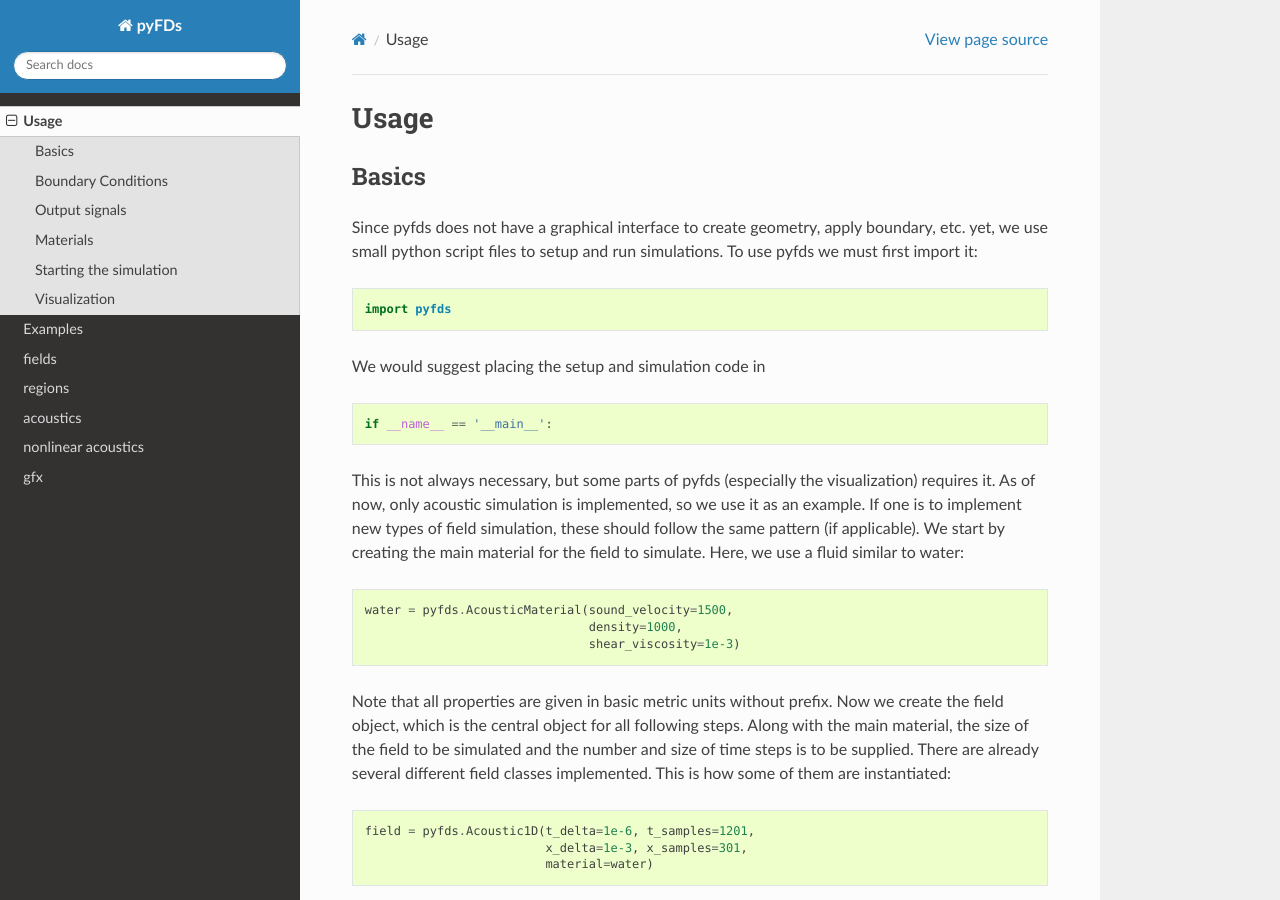
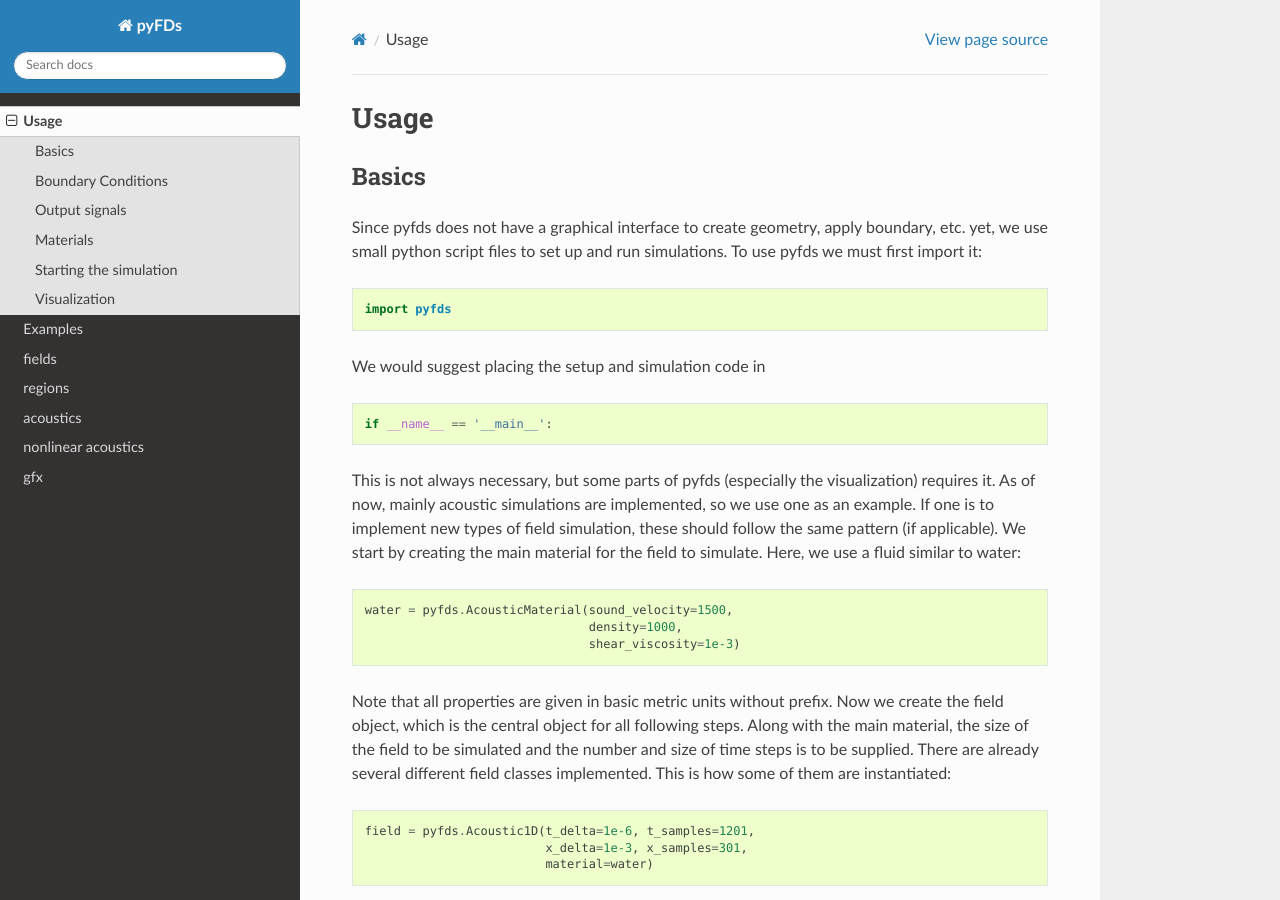
Before and after one commit to emtpb/pyfds, a Sphinx documentation site: the page built from doc/usage.rst, in a window 1280 px wide and 900 px high. Built offline with Sphinx 7.4.7 and the Read the Docs theme 2.0.0, drawn with Linux system fonts in a browser that asks for light colours; formulas are drawn with MathJax 3; the version number could not be read and is left out; some of the changed text lies outside the part shown.

Commit message:
Fix minor documentation issues.

```diff
--- a/doc/usage.rst
+++ b/doc/usage.rst
@@ -6,7 +6,7 @@ Basics
 ------
 
 Since pyfds does not have a graphical interface to create geometry, apply boundary, etc. yet, we
-use small python script files to setup and run simulations. To use pyfds we must first import it:
+use small python script files to set up and run simulations. To use pyfds we must first import it:
 
 .. code-block:: python
 
@@ -19,7 +19,7 @@ We would suggest placing the setup and simulation code in
     if __name__ == '__main__':
 
 This is not always necessary, but some parts of pyfds (especially the visualization) requires it.
-As of now, only acoustic simulation is implemented, so we use it as an example. If one is to
+As of now, mainly acoustic simulations are implemented, so we use one as an example. If one is to
 implement new types of field simulation, these should follow the same pattern (if applicable).
 We start by creating the main material for the field to simulate. Here, we use a fluid
 similar to water:
@@ -87,7 +87,7 @@ output is recorded. You can create these region by calling the methods
 :func:`~pyfds.fields.Field.get_point_region`, :func:`~pyfds.fields.Field1D.get_line_region`, or
 :func:`~pyfds.fields.Field2D.get_rect_region` depending on what kind of region you want the
 boundary or output applied to (point, line, or rectangle). So, adding a boundary to the pressure
- in a two-dimensional field, that crosses the field diagonally would look like this:
+in a two-dimensional field, that crosses the field diagonally would look like this:
 
 .. code-block:: python
 
```
